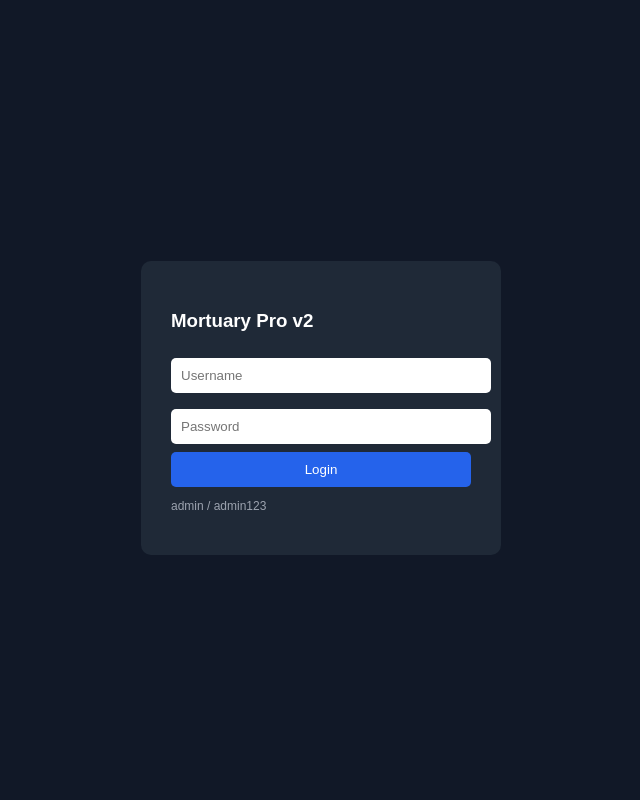
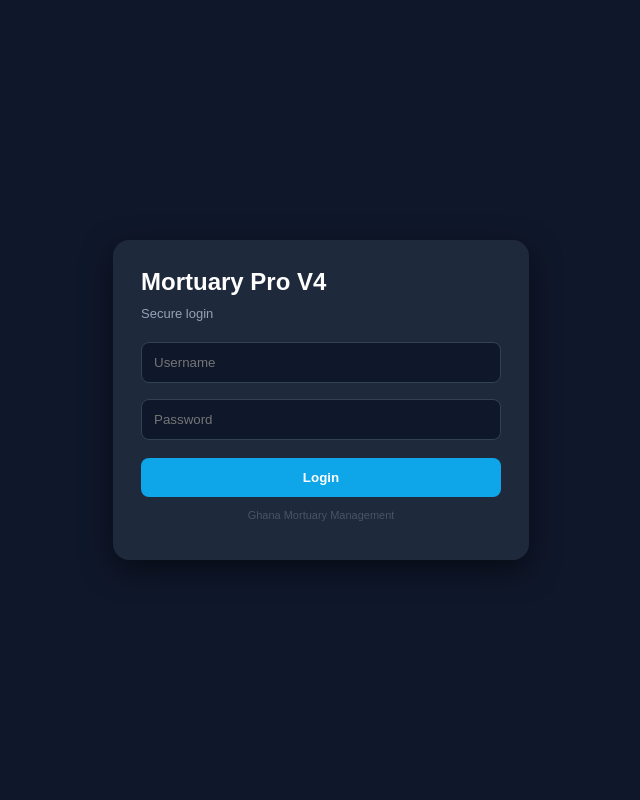
Before and after one commit to Okaidjan/Mortuary-, a Flask app: page /login in a window 1280 px wide. Shown: the top 800 px of the page, without its empty margins (319-959 px from the left). After the commit the page ends 567 px from the top, so only its background shows below. Run offline with Flask 3, Linux system fonts and the light colour scheme.

Commit message:
Update login.html

```diff
--- a/templates/login.html
+++ b/templates/login.html
@@ -1 +1,13 @@
-<!DOCTYPE html><html><head><title>Login</title><meta name="viewport" content="width=device-width, initial-scale=1"><link rel="manifest" href="/static/manifest.json"><style>body{background:#111827;color:white;display:flex;justify-content:center;align-items:center;height:100vh;font-family:sans-serif}.box{background:#1f2937;padding:30px;border-radius:10px;width:300px}input{width:100%;padding:10px;margin:8px 0;border-radius:5px;border:0}button{width:100%;padding:10px;background:#2563eb;color:white;border:0;border-radius:5px}</style></head><body><div class="box"><h3>Mortuary Pro v2</h3><form method="POST"><input name="username" placeholder="Username"><input name="password" type="password" placeholder="Password"><button>Login</button></form><p style="font-size:12px;color:#9ca3af">admin / admin123</p></div></body></html>
+<!DOCTYPE html><html><head><meta name="viewport" content="width=device-width,initial-scale=1"><title>Login - Mortuary Pro</title>
+<style>body{background:#0f172a;color:#fff;font-family:sans-serif;display:flex;justify-content:center;align-items:center;height:100vh;margin:0}.card{background:#1e293b;padding:28px;border-radius:16px;width:90%;max-width:360px;box-shadow:0 10px 30px rgba(0,0,0,.5)}input{width:100%;padding:12px;margin:8px 0;border-radius:8px;border:1px solid #334155;background:#0f172a;color:#fff;box-sizing:border-box}button{width:100%;padding:12px;background:#0ea5e9;border:none;border-radius:8px;color:#fff;font-weight:bold;margin-top:10px} .err{background:#7f1d1d;padding:8px;border-radius:6px;margin-bottom:8px;font-size:13px}</style></head><body>
+<div class="card">
+<h2 style="margin:0 0 10px">Mortuary Pro V4</h2>
+<p style="color:#94a3b8;font-size:13px;margin-top:0">Secure login</p>
+{% if error %}<div class="err">{{ error }}</div>{% endif %}
+<form method="POST">
+<input type="text" name="username" placeholder="Username" required>
+<input type="password" name="password" placeholder="Password" required>
+<button type="submit">Login</button>
+</form>
+<p style="color:#475569;font-size:11px;margin-top:12px;text-align:center">Ghana Mortuary Management</p>
+</div></body></html>
```
